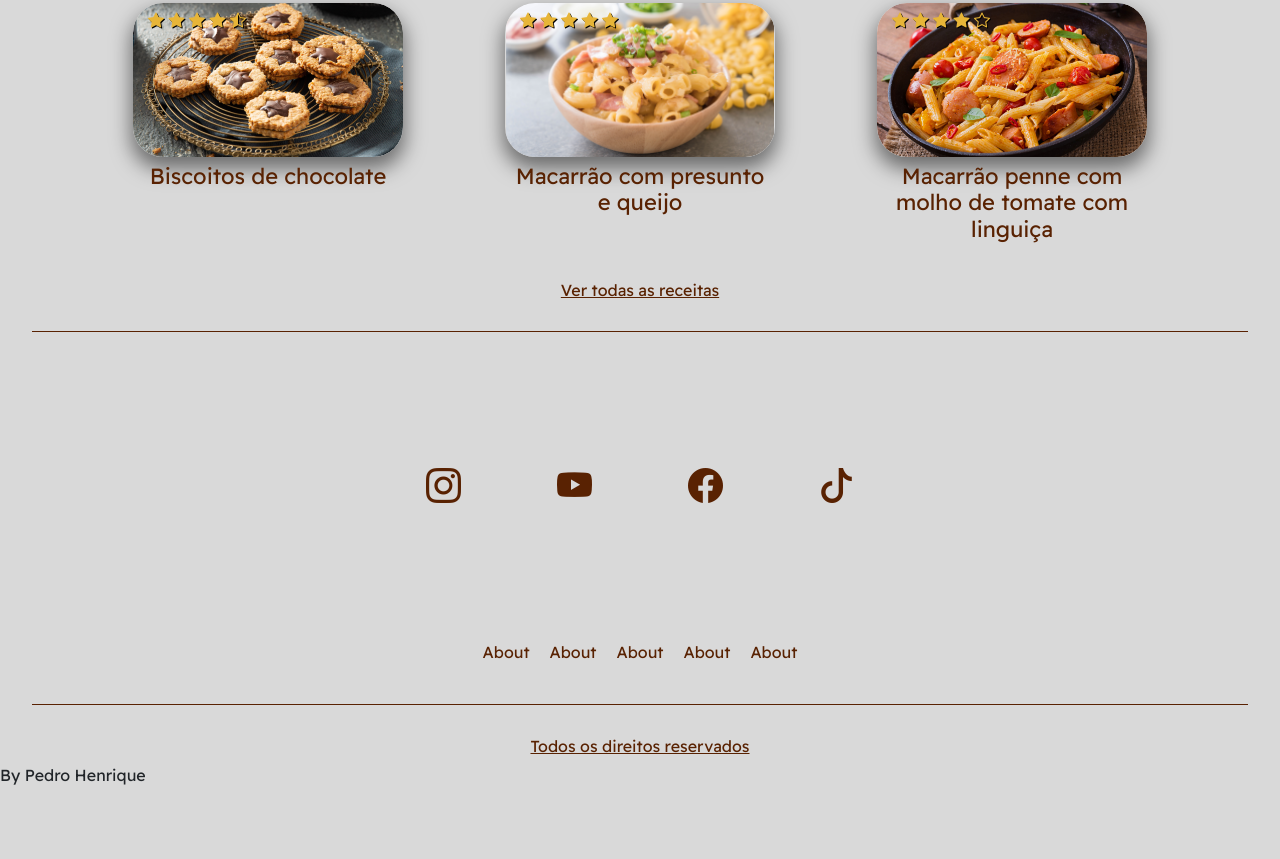
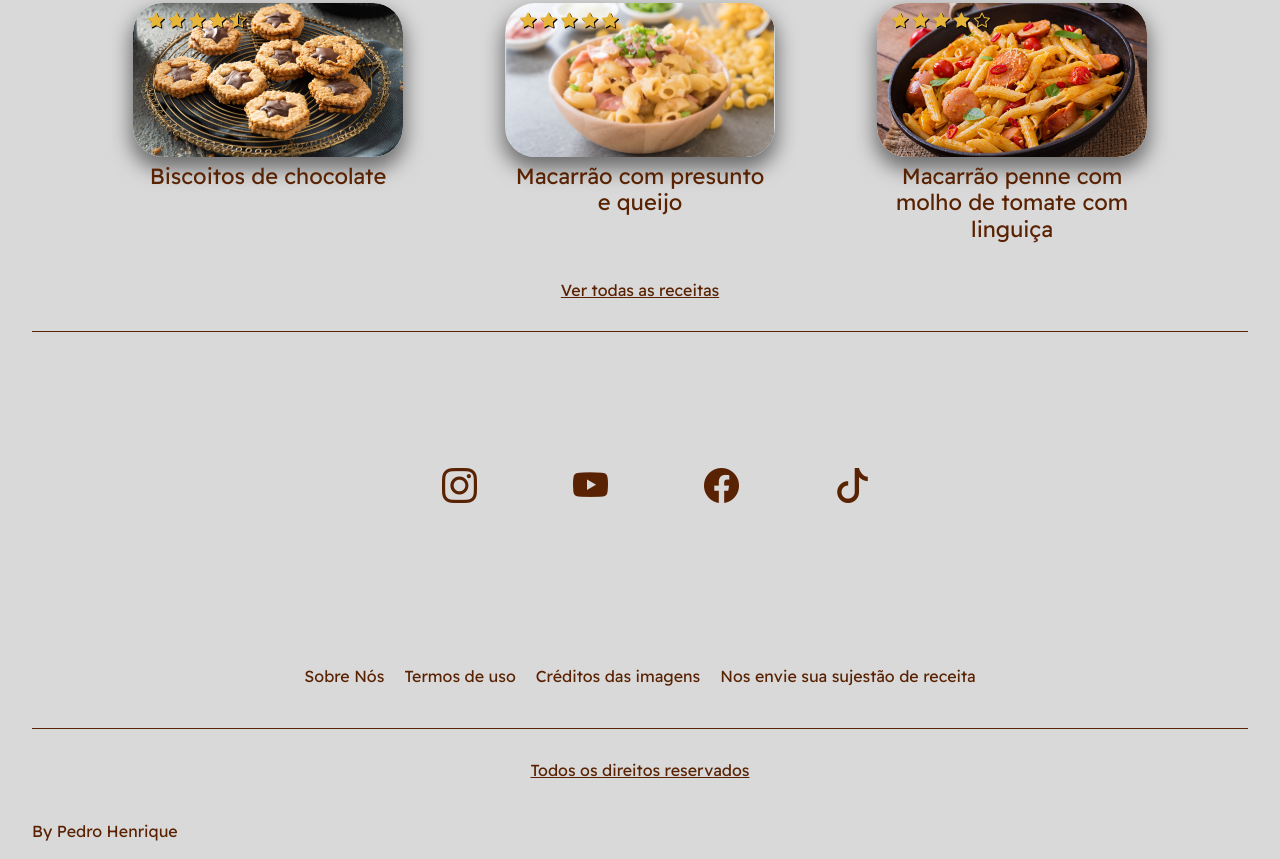
Before and after one commit to Pedrosirdev/FicReceitas, a website with bundled scripts: page index.html in a window 1280 px wide. Shown: the part 3319-4178 px from the top of the page. Before the commit the page ends 4122 px from the top, so only its background shows below. Built offline with nearby package versions, Linux system fonts and the light colour scheme; a web font is replaced by a local one.

Commit message:
Finalização do rodapé e inicio da page 'Todas as receitas'

```diff
--- a/index.html
+++ b/index.html
@@ -11,8 +11,6 @@
   <link rel="stylesheet" href="./node_modules/bootstrap/dist/css/bootstrap.css">
   <!-- Bootstrap icons -->
   <link rel="stylesheet" href="./node_modules/bootstrap-icons/font/bootstrap-icons.css">
-  <!-- <link rel="stylesheet" href="https://cdn.jsdelivr.net/npm/bootstrap-icons@1.10.3/font/bootstrap-icons.css"> -->
-  <!-- <link href="https://cdn.jsdelivr.net/npm/bootstrap@5.3.0-alpha2/dist/css/bootstrap.min.css" rel="stylesheet" integrity="sha384-aFq/bzH65dt+w6FI2ooMVUpc+21e0SRygnTpmBvdBgSdnuTN7QbdgL+OapgHtvPp" crossorigin="anonymous"> -->
 
 </head>
 <body id="body">
@@ -452,19 +450,16 @@
     <div class="links-rodape">
       <ul>
         <li>
-          <a href="">About</a>
+          <a href="">Sobre Nós</a>
         </li>
         <li>
-          <a href="">About</a>
+          <a href="">Termos de uso</a>
         </li>
         <li>
-          <a href="">About</a>
+          <a href="">Créditos das imagens</a>
         </li>
         <li>
-          <a href="">About</a>
-        </li>
-        <li>
-          <a href="">About</a>
+          <a href="">Nos envie sua sujestão de receita</a>
         </li>
       </ul>
     </div>
@@ -475,7 +470,7 @@
   <div class="mt-1" id="all-recipes-section02">
     <a href="">Todos os direitos reservados</a>
   </div>
-    <p>By Pedro Henrique</p>
+    <a href="" id="by-pedro-henrique">By Pedro Henrique</a>
   <!-- FIM RODAPÉ -->
 
 
@@ -486,13 +481,6 @@
 
 
 
-
-
-  <!-- Scripts Bootstrap -->
-  <!-- <script src="https://cdn.jsdelivr.net/npm/bootstrap@5.3.0-alpha2/dist/js/bootstrap.min.js" integrity="sha384-heAjqF+bCxXpCWLa6Zhcp4fu20XoNIA98ecBC1YkdXhszjoejr5y9Q77hIrv8R9i" crossorigin="anonymous"></script>
-  <script src="https://cdn.jsdelivr.net/npm/@popperjs/core@2.11.6/dist/umd/popper.min.js" integrity="sha384-oBqDVmMz9ATKxIep9tiCxS/Z9fNfEXiDAYTujMAeBAsjFuCZSmKbSSUnQlmh/jp3" crossorigin="anonymous"></script>
-  <script src="https://cdn.jsdelivr.net/npm/bootstrap@5.3.0-alpha2/dist/js/bootstrap.bundle.min.js" integrity="sha384-qKXV1j0HvMUeCBQ+QVp7JcfGl760yU08IQ+GpUo5hlbpg51QRiuqHAJz8+BrxE/N" crossorigin="anonymous"></script> -->
-
   <!-- Scrits js -->
   <script src="./index.js" type="module"></script>
 </body>
--- a/sass/media.scss
+++ b/sass/media.scss
@@ -107,6 +107,32 @@
     }
   }
 }
+
+  // RODAPÉ
+  .footer{
+    padding-top: 8em;
+
+    .container-social{
+      padding-left: 2em;
+      justify-content: start;
+      display: flex;
+      gap: 3em;
+      margin-bottom: 5em;
+    }
+
+    .links-rodape{
+      padding-left: 2em;
+      flex-direction: column;
+      align-items: start;
+      justify-content: start;
+      ul{
+        display: initial;
+      }
+      li{
+        margin-top: 1.5em;
+      }
+    }
+  }
 }
 /*Small devices (landscape phones, 576px and up)*/
 @media (min-width: 576px) {
@@ -140,6 +166,33 @@
       }
     }
 }
+
+  // RODAPÉ
+  .footer{
+    padding-top: 8em;
+    margin-left: 2em !important;
+
+    .container-social{
+      padding-left: 2em;
+      justify-content: start;
+      display: flex;
+      gap: 3em;
+      margin-bottom: 5em;
+    }
+
+    .links-rodape{
+      padding-left: 2em;
+      flex-direction: column;
+      align-items: start;
+      justify-content: start;
+      ul{
+        display: initial;
+      }
+      li{
+        margin-top: 1.5em;
+      }
+    }
+  }
 }
 /*Medium devices (tablets, 768px and up)*/
 @media (min-width: 768px) {
@@ -214,6 +267,33 @@
   }
 }
 
+  // RODAPÉ
+  .footer{
+    padding-top: 8em;
+    margin-left: 2em !important;
+
+    .container-social{
+      padding-left: 2em;
+      justify-content: start;
+      display: flex;
+      gap: 3em;
+      margin-bottom: 5em;
+    }
+
+    .links-rodape{
+      padding-left: 2em;
+      flex-direction: column;
+      align-items: start;
+      justify-content: start;
+      ul{
+        display: initial;
+      }
+      li{
+        margin-top: 1.5em;
+      }
+    }
+  }
+
 }
 /*Large devices (desktops, 992px and up)*/
 @media (min-width: 992px) {
@@ -238,6 +318,33 @@
   // OFFCANVAS
   #btn-close{
     display: none;
+  }
+
+  // RODAPÉ
+  .footer{
+    padding-top: 5em;
+    margin-left: auto !important;
+
+    .container-social{
+      padding-left: 0em;
+      justify-content: center;
+      display: flex;
+      gap: 6em;
+      margin-bottom: 8em;
+    }
+
+    .links-rodape{
+      padding-left: 0em;
+      flex-direction: row;
+      display: flex;
+      justify-content: center;
+      ul{
+        display: flex;
+        justify-content: center;
+        gap: 20px;
+        padding: 0px;
+      }
+    }
   }
 
 }
--- a/sass/style.scss
+++ b/sass/style.scss
@@ -18,6 +18,11 @@ a{
   color: variaveis.$color-main1;
   opacity: 100;
   margin: 1.5em 2em;
+}
+#by-pedro-henrique{
+  display: inline-block;
+  color: variaveis.$color-main1;
+  margin: 2em 2em 1em 2em;
 }
 
 // -- NAVBAR
@@ -505,8 +510,10 @@ a{
   padding-top: 5em;
 
   .container-social{
+    padding-left: 2em;
     justify-content: center;
     display: flex;
+    flex-wrap: wrap;
     gap: 6em;
     margin-bottom: 8em;
     a{
@@ -523,6 +530,7 @@ a{
   }
 
   .links-rodape{
+    padding-left: 0em;
     display: flex;
     justify-content: center;
     ul{
```
Also changed, not shown: pages/todas as receitas.html (added, +21 -0 lines), css/media.css, css/style.css, 2 other files.
